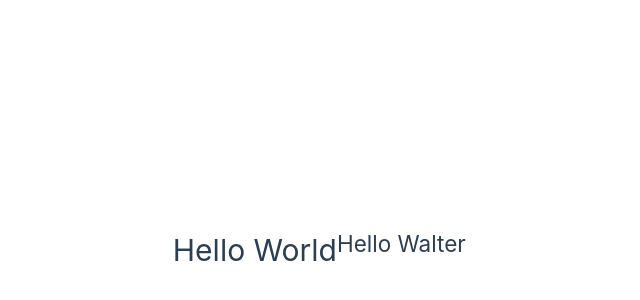
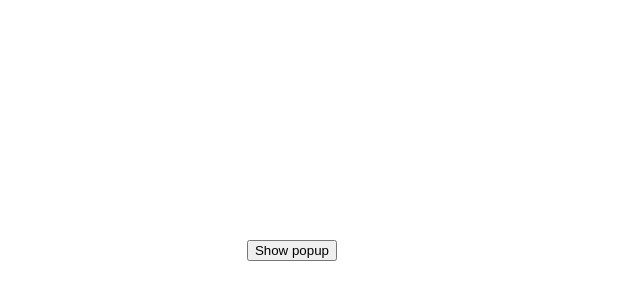
Before and after one commit to waltergpc/Vue_starter, a Vue app: page / in a window 1280 px wide. Shown: the part 150-450 px from the top of the page, without its empty margins (303-943 px from the left). Built offline with nearby package versions, Linux system fonts and the light colour scheme.

Commit message:
emit events to parent component

```diff
--- a/src/App.vue
+++ b/src/App.vue
@@ -1,14 +1,13 @@
 <script>
-import GreetComponent from './components/Greet-component.vue'
+import Popup from './components/Pop-Up.vue'
 export default {
   name: 'App',
   components: {
-    GreetComponent,
+    Popup,
   },
   data() {
     return {
-      firstName: 'Walter',
-      lastName: 'G-Silver',
+      showPopup: false,
     }
   },
   methods: {},
@@ -17,8 +16,8 @@ export default {
 </script>
 
 <template>
-  <h1>Hello World</h1>
-  <greet-component />
+  <button @click="showPopup = true">Show popup</button>
+  <Popup v-show="showPopup" @close="showPopup = false" />
 </template>
 
 <style>
--- a/src/components/Greet-component.vue
+++ /dev/null
@@ -1,9 +0,0 @@
-<template>
-  <h2>Hello Walter</h2>
-</template>
-
-<script>
-export default {
-  name: 'Greet-component',
-}
-</script>
--- /dev/null
+++ b/src/components/Pop-Up.vue
@@ -0,0 +1,15 @@
+<template>
+  <div>
+    <p>This is the pop-up</p>
+    <button @click="$emit('close')">Close pop up</button>
+  </div>
+</template>
+
+<script>
+export default {
+  name: 'PopUp',
+  emits: ['close'],
+}
+</script>
+
+<style lang="scss" scoped></style>
```
